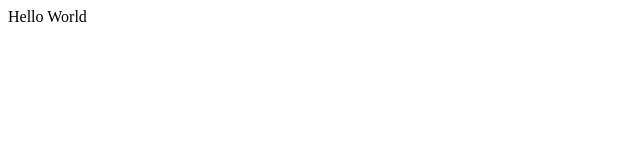
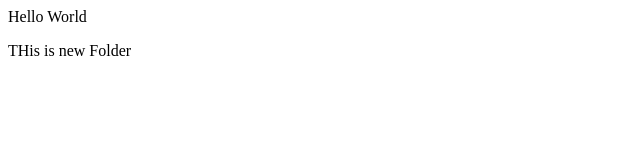
Before and after one commit to moinultec/Newfolderaddkorlam, a plain HTML site: page index.html in a window 1280 px wide. Shown: the whole page, without its empty margins (0-640 px from the left). Drawn offline with Linux system fonts and the light colour scheme.

Commit message:
ADD new folder

```diff
--- a/index.html
+++ b/index.html
@@ -1 +1,2 @@
 <p> Hello World</p>
+<p> THis is new Folder</p>
```
